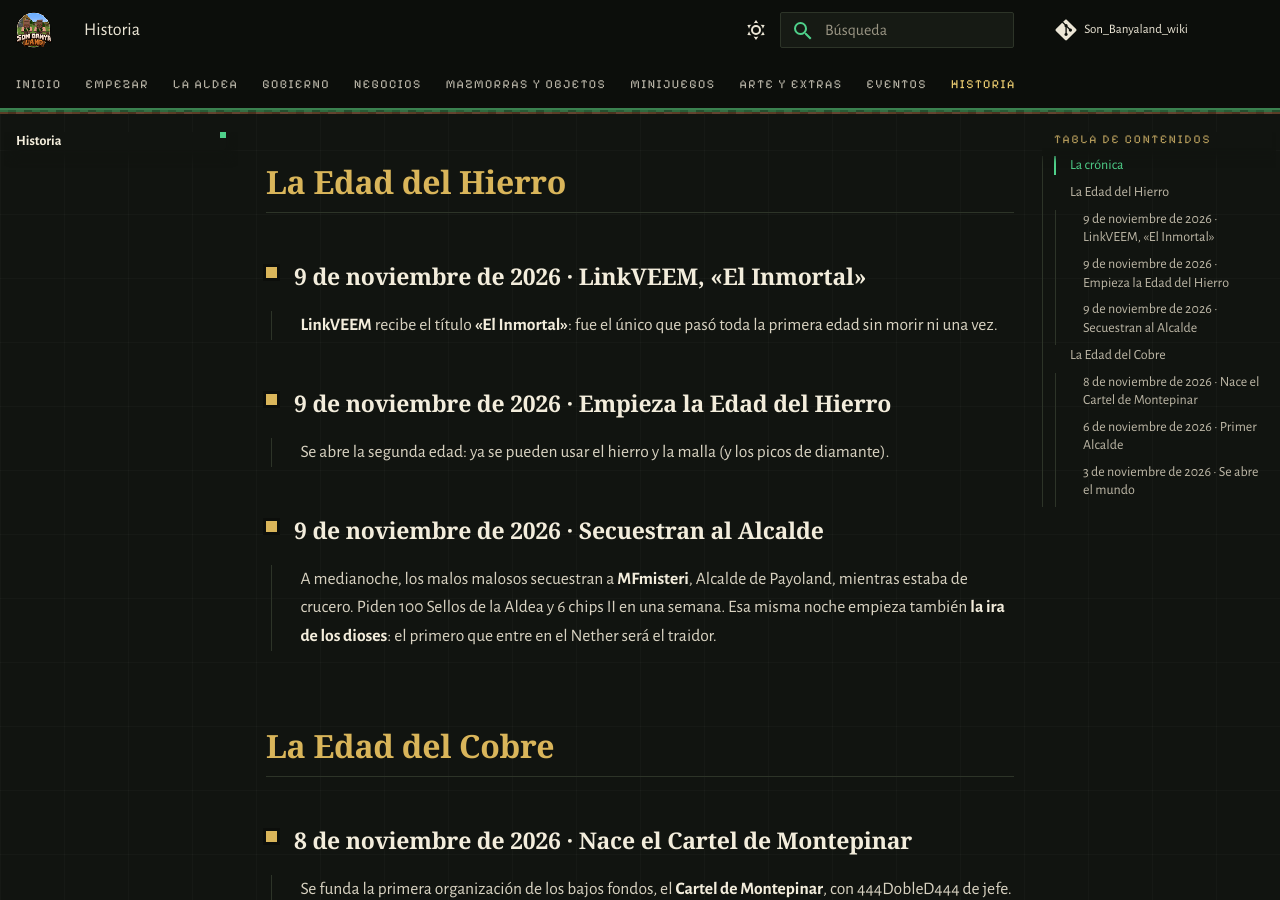
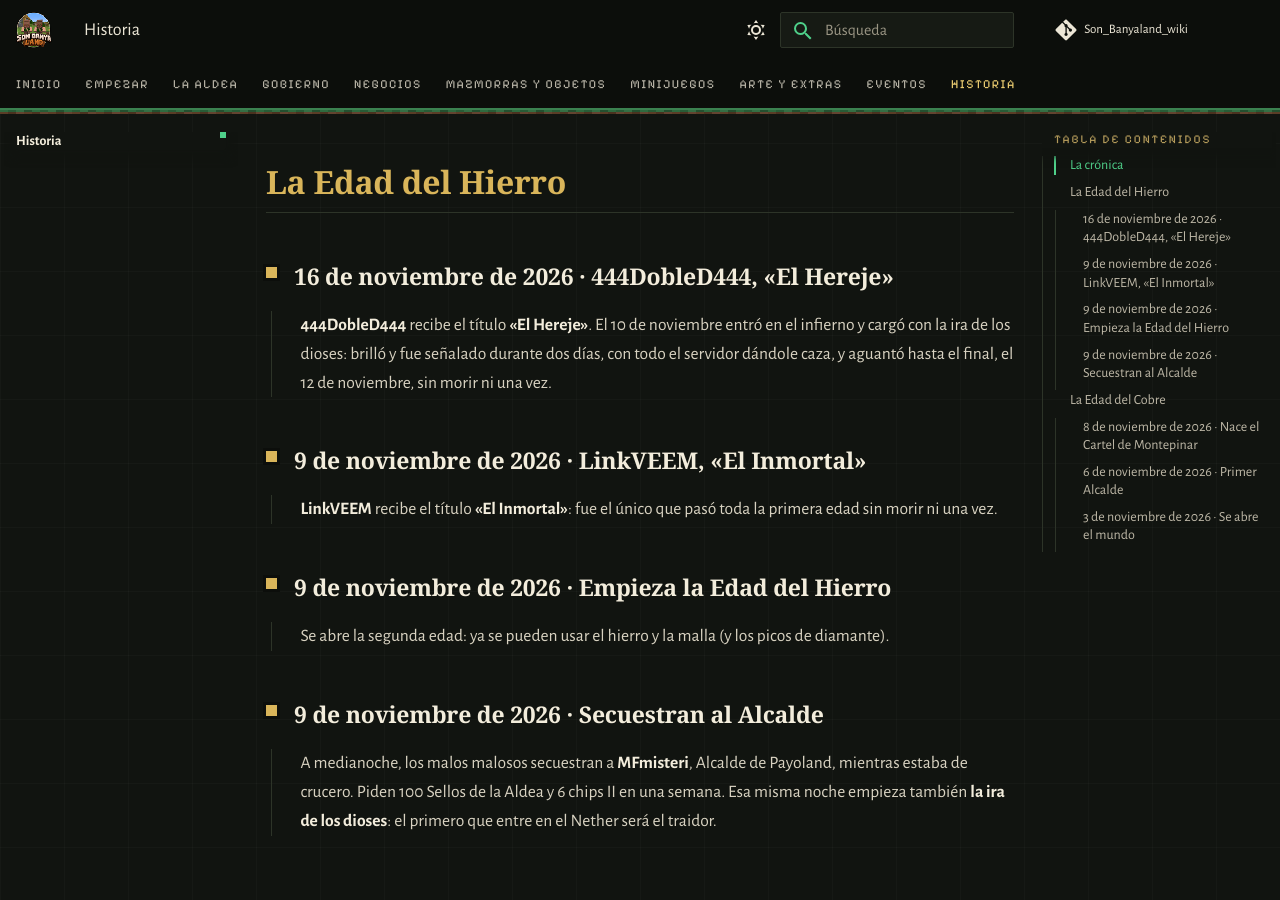
Before and after one commit to PigPilgrim/Son_Banyaland_wiki, an MkDocs documentation site: the page built from docs/historia.md, in a window 1280 px wide and 900 px high, scrolled down 559 px. Built offline with MkDocs 1.6.1 and Material for MkDocs 9.7.7, drawn with Linux system fonts in a browser that asks for light colours; some web fonts are replaced; comment, search, counter and statistics services are not loaded.

Commit message:
Título «El Hereje» para 444DobleD444 (aguantó la ira de los dioses) y el casino ya no cuenta los cosméticos de eventos
Co-Authored-By: Claude Opus 5.5 <noreply@anthropic.com>

```diff
--- a/docs/historia.md
+++ b/docs/historia.md
@@ -21,6 +21,12 @@ Para separar épocas (por ejemplo, cada edad de la armadura), un apartado con "#
 ## La crónica
 
 ## La Edad del Hierro
+
+### 16 de noviembre de 2026 · 444DobleD444, «El Hereje»
+
+**444DobleD444** recibe el título **«El Hereje»**. El 10 de noviembre entró en el infierno y cargó con la ira de los
+dioses: brilló y fue señalado durante dos días, con todo el servidor dándole caza, y aguantó hasta el final, el 12 de
+noviembre, sin morir ni una vez.
 
 ### 9 de noviembre de 2026 · LinkVEEM, «El Inmortal»
 
--- a/generar.py
+++ b/generar.py
@@ -1015,7 +1015,7 @@ def casino_tablas():
     filas = []
     for r, p in casino.RAREZAS.items():
         cab = sum(1 for c in feria["cabezas"] if c["rareza"] == r)
-        cos = sum(1 for c in cosmeticos.COSMETICOS if c["rareza"] == r)
+        cos = sum(1 for c in cosmeticos.COSMETICOS if c["rareza"] == r and not c.get("evento"))   # los de eventos no salen
         filas.append((f"**{r.capitalize()}**: " + ("la cabeza" if cab == 1 else f"una de sus {cab} cabezas") + f" o uno de sus {cos} cosméticos", sale(p),
                       f"+{casino.REPETIDA[r]} tirada{'s' if casino.REPETIDA[r] > 1 else ''} gratis"))
     filas += [("Una tirada gratis", sale(casino.TIRADA_GRATIS), ""),
```
Also changed, not shown: docs/_generado/casino_objetos.md (+2 -2 lines), docs/_generado/cosmeticos.md (+1 -0 lines).
